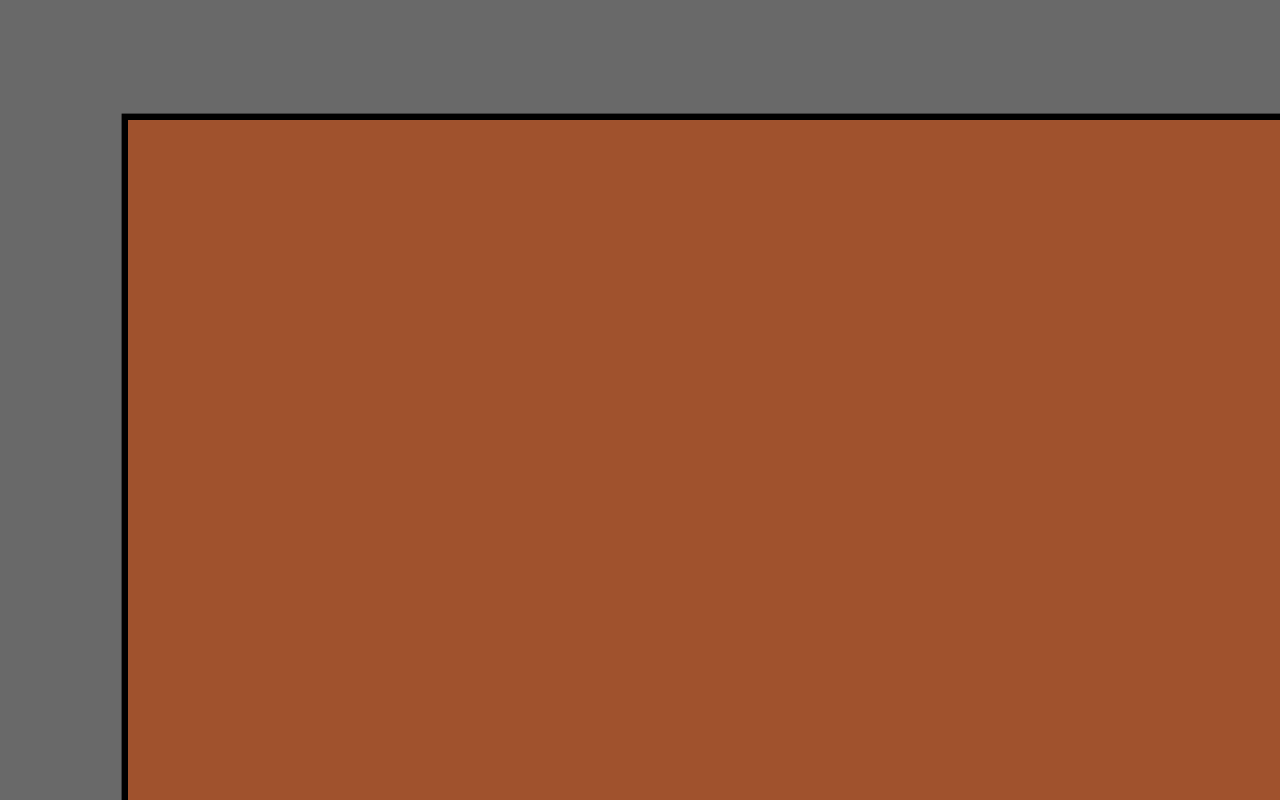
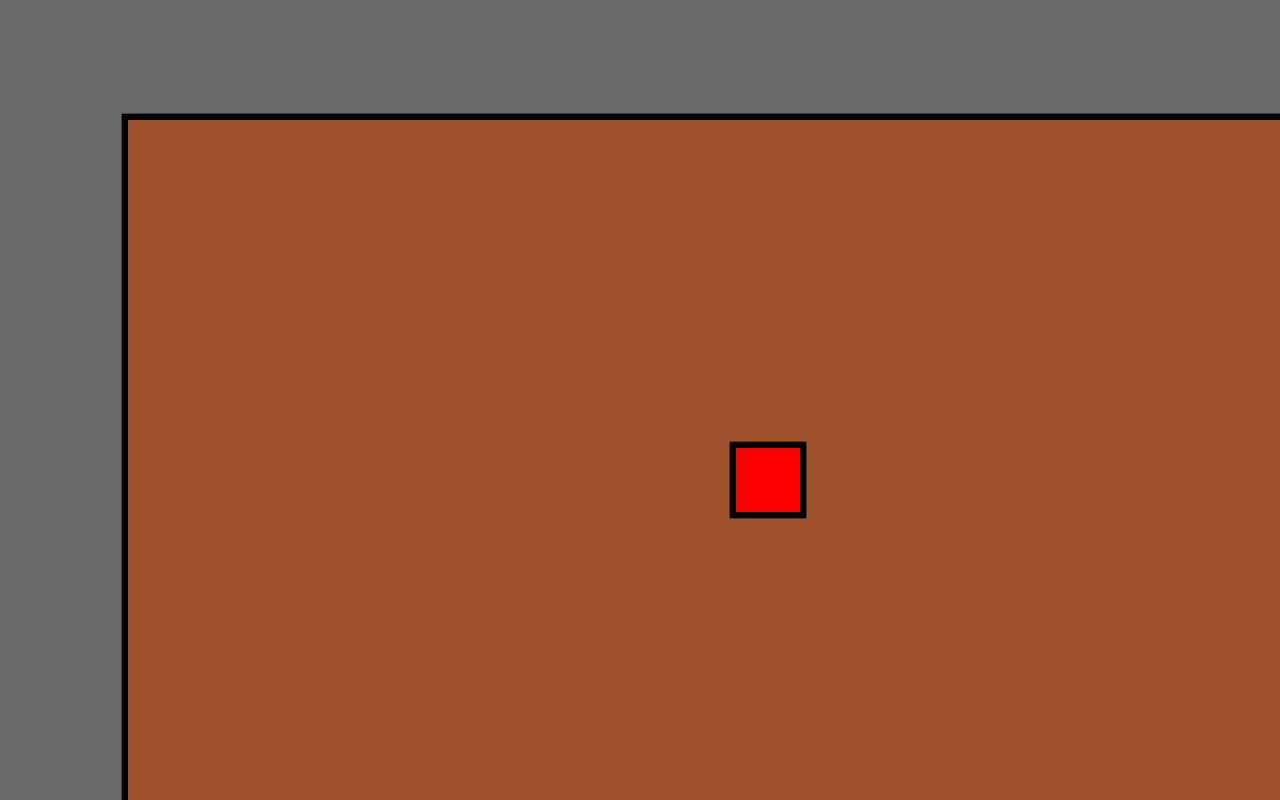
Before and after one commit to LeifMessinger/node-simple-server, a plain HTML site: page index.html in a window 1280 px wide. Drawn offline with Linux system fonts and the light colour scheme.

Commit message:
Added the player
Added the player in,
Added a toScreenPos method
known bug: Player speed relative to screen size

```diff
--- a/index.html
+++ b/index.html
@@ -30,7 +30,7 @@
       var mousePos = {x:0,y:0};
       var mouseWeight = .2;
       var camera = {x:0,y:0};
-      var player = {x:0,y:0,up:false,down:false,left:false,right:false};
+      var player = {x:0,y:0,up:false,down:false,left:false,right:false,speed:10};
 			var ctx = screen.getContext("2d");
 			var backgroundColor = "dimgray";
       var stroke = 'black';
@@ -52,6 +52,9 @@
         camera = {x:(-(mousePos.x-(screen.width/2))*mouseWeight)-player.x,y:(-(mousePos.y-(screen.height/2))*mouseWeight)+player.y};
         //draw();
       }
+	  function toScreenPos(pos,size){ //pos = position relative to player
+		return {x:screen.width/2-(size/2)+(camera.x)+pos.x,y:screen.height/2-(size/2)+(camera.y)-pos.y};
+	  }
 			function resize(){//Resize canvas to window size
 				let win = window,
 					doc = document,
@@ -72,10 +75,10 @@
 			}
 			resize();
       function walk(){
-        if(player.up) player.y += 1;
-        if(player.down) player.y -= 1;
-        if(player.right) player.x += 1;
-        if(player.left) player.x -= 1;
+        if(player.up) player.y += player.speed;
+        if(player.down) player.y -= player.speed;
+        if(player.right) player.x += player.speed;
+        if(player.left) player.x -= player.speed;
       }
 			function draw(){
         walk();
@@ -83,6 +86,7 @@
 				ctx.fillStyle = backgroundColor;
 				ctx.fillRect(0,0,screen.width,screen.height);
 				drawRoom(makeRoom(thisRoomIsBigEnoughForTheBothOfUs));
+				drawCharacter(player);
         window.requestAnimationFrame(draw);
         //drawRoom(makeRoom({x:1,y:0}));
 			}
@@ -91,6 +95,15 @@
         ctx.strokeRect(room.pos.x,room.pos.y,room.scale.x,room.scale.y);
 				ctx.fillRect(room.pos.x,room.pos.y,room.scale.x,room.scale.y);
 				//console.log(room);
+			}
+			function drawCharacter(character){
+				let size = screenScale/20,
+				pos = toScreenPos({x:character.x,y:character.y},size);//{x:screen.width/2-(size/2)+(camera.x)+player.x,y:screen.height/2-(size/2)+(camera.y)-player.y};
+				ctx.fillStyle = 'red';
+				//ctx.fillRect(pos.x,pos.y,size,size);
+				ctx.strokeRect(pos.x,pos.y,size,size);
+				ctx.fillRect(pos.x,pos.y,size,size);
+
 			}
 			function makeRoom(pos/*{x:1,y:1}*/){
 				let aspectRatio = screen.width/screen.height,
```
